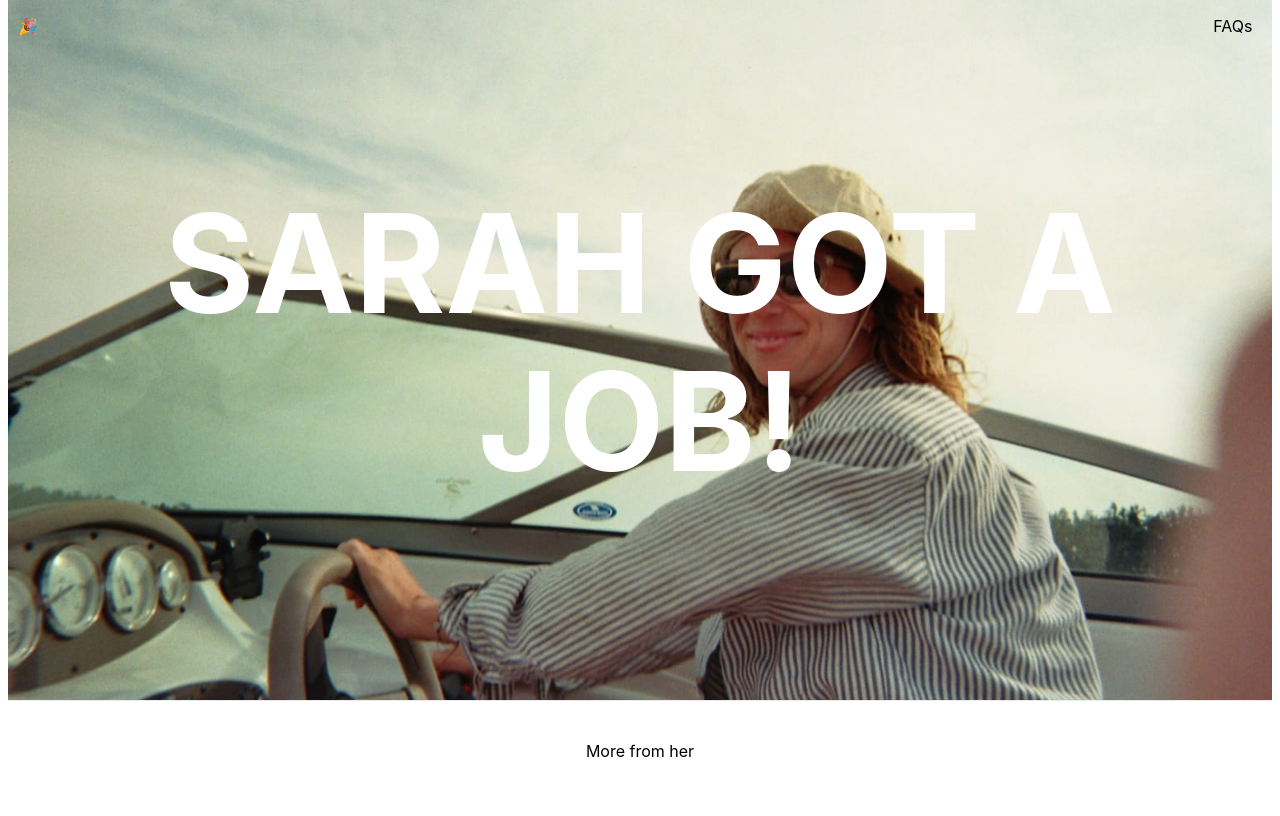
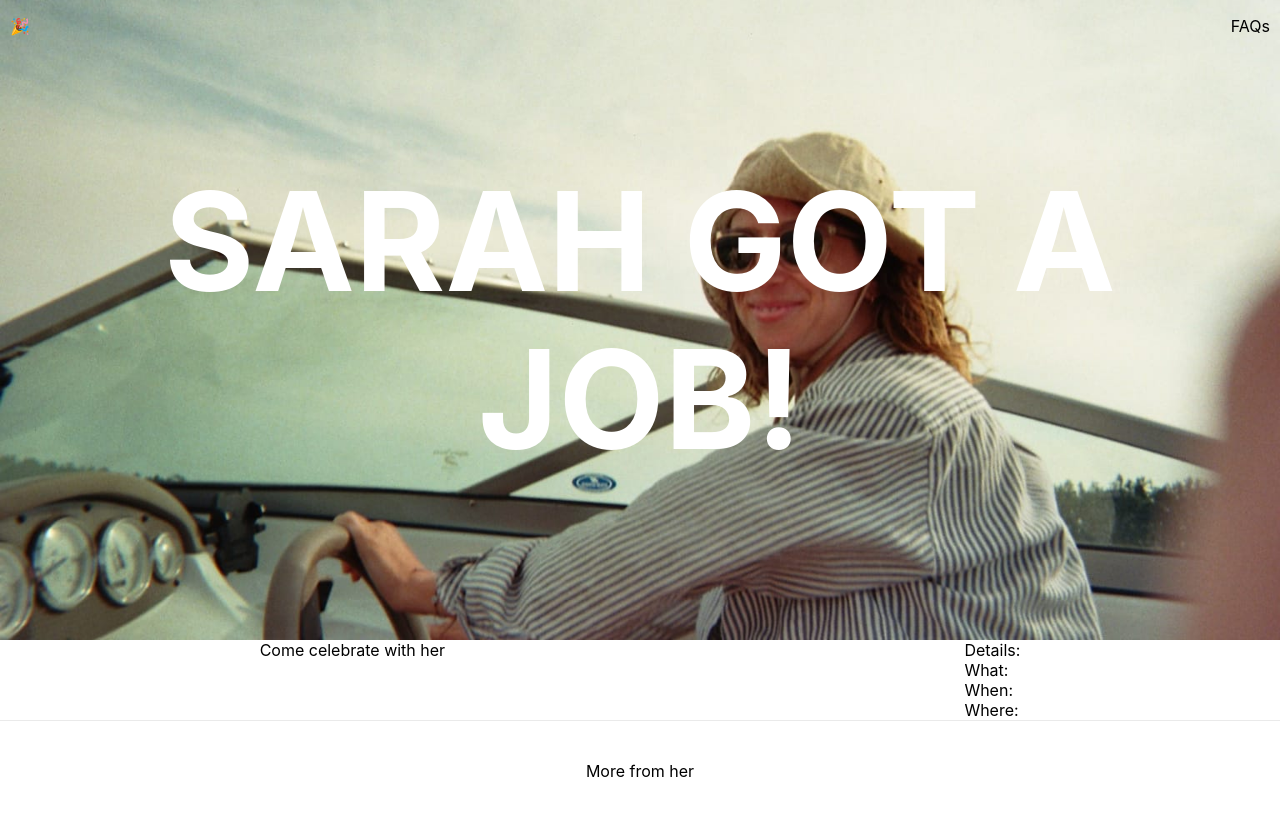
Before and after one commit to sranso/sarah-left-a-job, a Next.js app: page / in a window 1280 px wide. Shown: the top 816 px of the page. Built offline with nearby package versions, Linux system fonts and the light colour scheme.

Commit message:
add two sections to main

```diff
--- a/pages/index.js
+++ b/pages/index.js
@@ -13,7 +13,22 @@ export default function Home() {
       <Header />
 
       <main>
-        <h1 className={styles.title}>Sarah got a job!</h1>
+        <div className={styles.hero}>
+          <h1 className={styles.title}>Sarah got a job!</h1>
+        </div>
+        <div className={styles.celebrate}>
+          <div>Come celebrate with her</div>
+          <div>
+            Details:
+            <br />
+            What:
+            <br />
+            When:
+            <br />
+            Where:
+            <br />
+          </div>
+        </div>
       </main>
 
       <footer>
@@ -28,16 +43,10 @@ export default function Home() {
 
       <style jsx>{`
         main {
-          padding: 5rem 0;
           flex: 1;
           display: flex;
           flex-direction: column;
-          justify-content: center;
           align-items: center;
-          background-image: url("/2022-07.jpeg");
-          background-size: cover;
-          background-repeat: no-repeat;
-          background-position: center;
         }
         footer {
           width: 100%;
--- a/styles/Header.module.css
+++ b/styles/Header.module.css
@@ -2,7 +2,7 @@
     overflow: hidden;
     position: fixed;
     top: 0;
-    width: 98%;
+    width: 100%;
     display: flex;
     justify-content: space-between;
     align-items: baseline;
--- a/styles/Home.module.css
+++ b/styles/Home.module.css
@@ -1,11 +1,9 @@
 .container {
   min-height: 100vh;
-  padding: 0 0.5rem;
   display: flex;
   flex-direction: column;
   justify-content: center;
   position: relative;
-  /* align-items: center; */
 }
 
 .title {
@@ -14,6 +12,25 @@
   font-size: 8.6rem;
   color: white;
   text-transform: uppercase;
+  max-width: 80vw;
+  margin: 0 auto;
+}
+
+.hero {
+  background-image: url("/2022-07.jpeg");
+  background-size: cover;
+  background-repeat: no-repeat;
+  background-position: center;
+  height: 80vh;
+  width: 100vw;
+  display: flex;
+  align-items: center;
+}
+
+.celebrate {
+  display: flex;
+  width: 100%;
+  justify-content: space-around;
 }
 
 .title,
```
